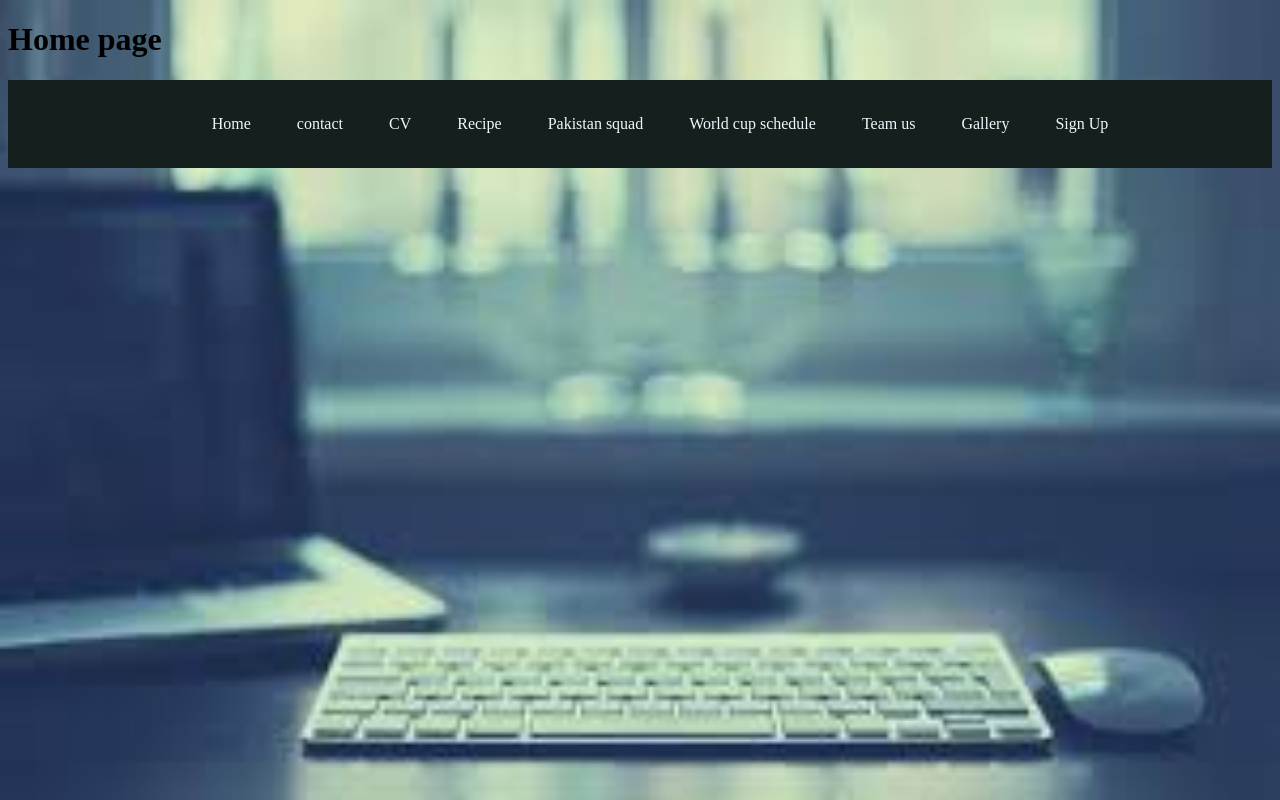
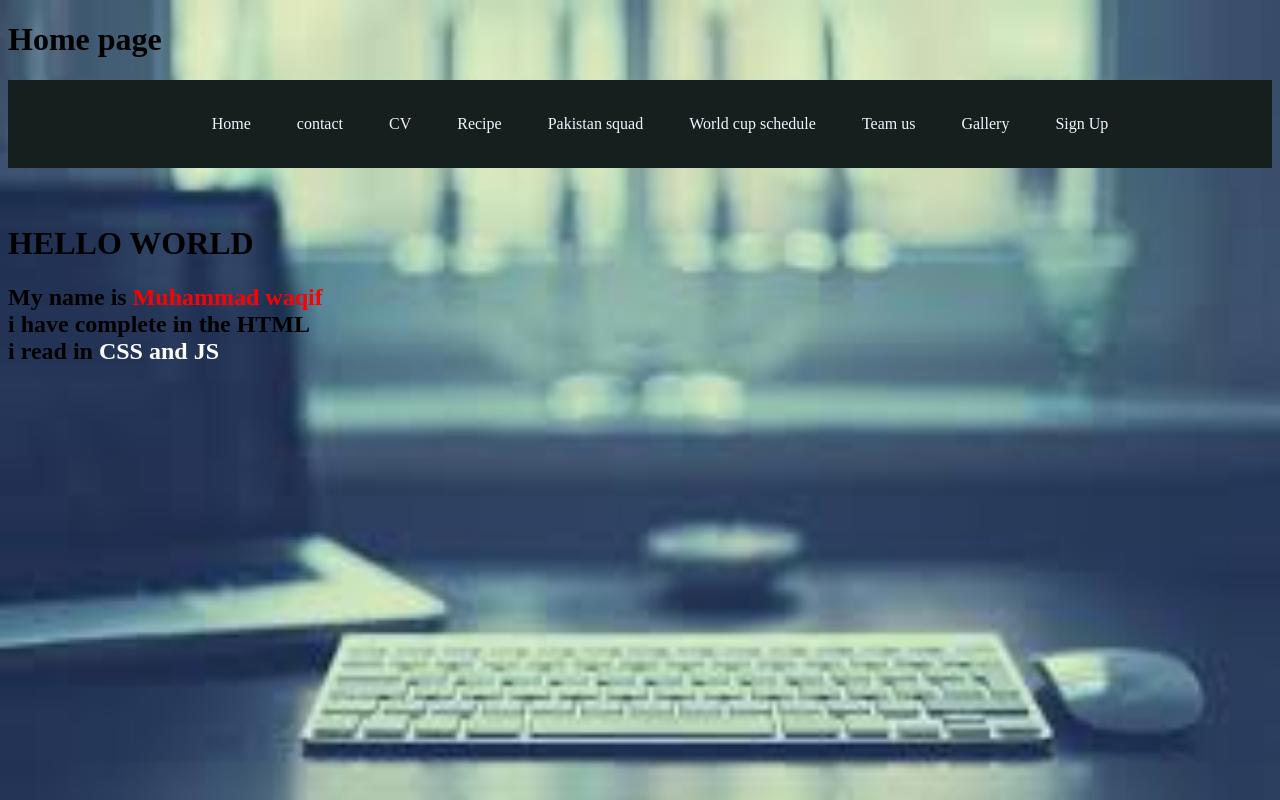
Before and after one commit to Waqifjaan/website, a plain HTML site: page index.html in a window 1280 px wide. Drawn offline with Linux system fonts and the light colour scheme.

Commit message:
Update index.html

```diff
--- a/index.html
+++ b/index.html
@@ -57,5 +57,12 @@ nav ul li a {
 
         </ul></nav>
 
+     <br><br>
+        <h1>HELLO WORLD</h1>
+        <h2>My name is <font color="red"> Muhammad waqif </font> <br>
+        i have complete in the HTML <br>
+        i read in <font color="white"> CSS and JS </font></h2>
+
+
 </body>
 </html>
```
